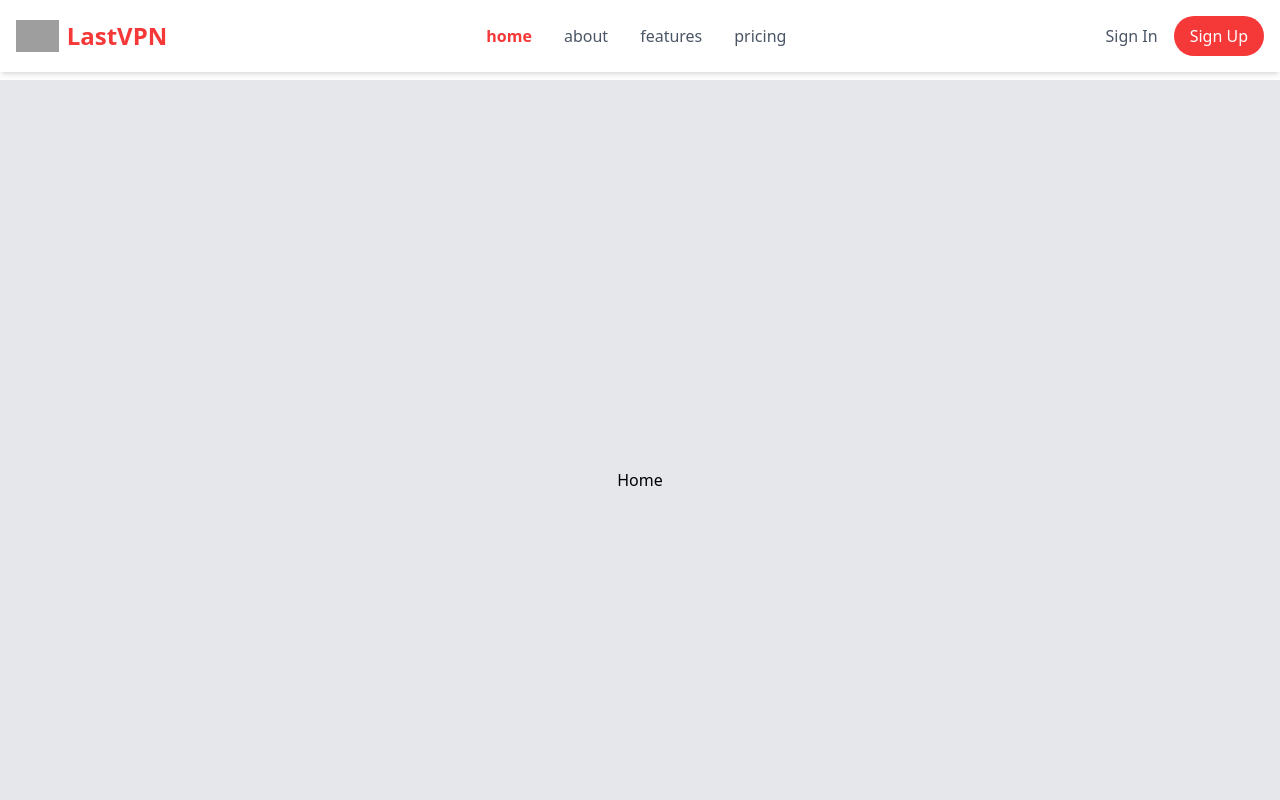
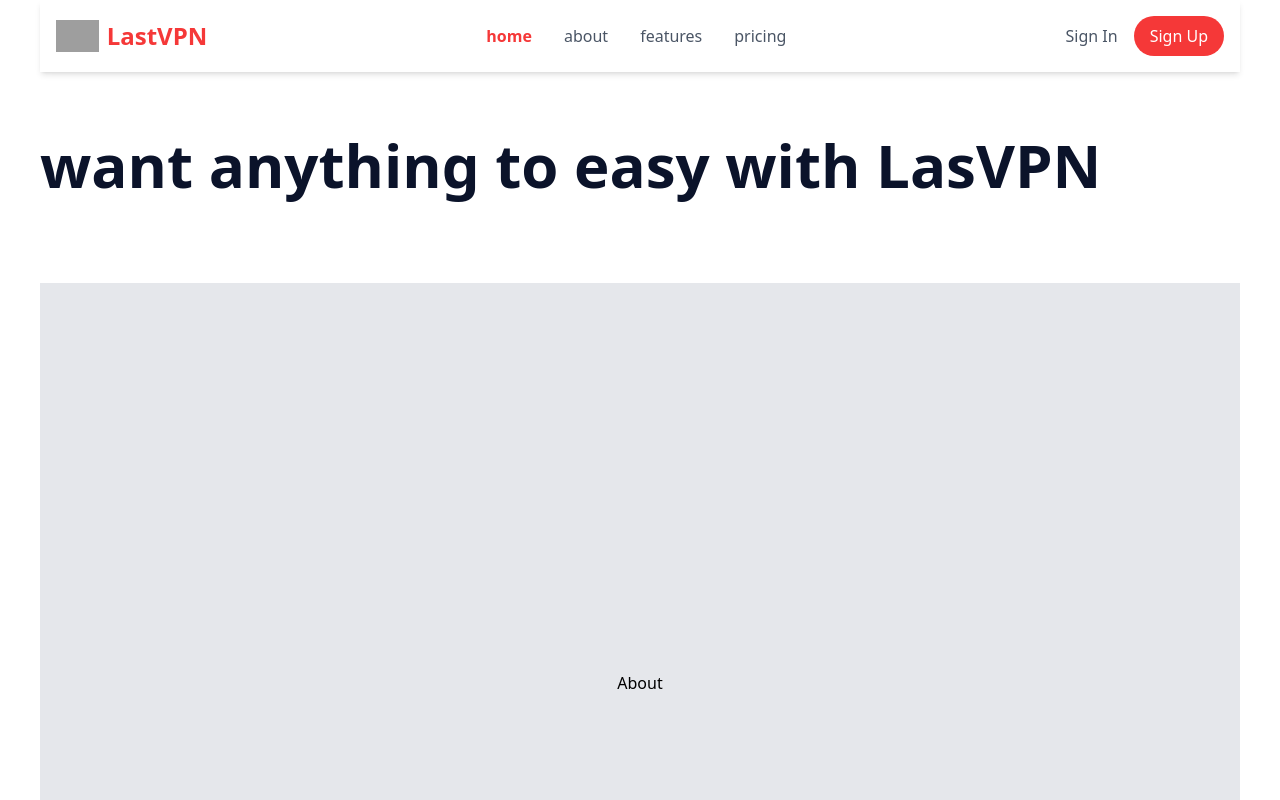
Before and after one commit to hasan814/React-TailwindCSS, a React (Vite) app: page / in a window 1280 px wide. Shown: the top 800 px of the page. Built offline with nearby package versions, Linux system fonts and the light colour scheme; grey boxes are pictures that could not be loaded.

Commit message:
Added and Complete Header

```diff
--- a/src/App.tsx
+++ b/src/App.tsx
@@ -7,14 +7,14 @@ import Pricing from "./components/templates/Pricing";
 
 const App = () => {
   return (
-    <>
+    <div className="max-w-[1200px] mx-auto">
       <Header />
       <Hero />
       <About />
       <Features />
       <Pricing />
       <Footer />
-    </>
+    </div>
   );
 };
 
--- a/src/components/layouts/Header.tsx
+++ b/src/components/layouts/Header.tsx
@@ -4,11 +4,18 @@ import { navItems } from "../../utils/LinkHelper";
 import { NavItem } from "../../types";
 
 const Header = () => {
-  const { active, setActive, scrollHandler } = useContext(MyContext);
+  // ============= Context ===============
+  const context = useContext(MyContext);
+
+  if (!context) {
+    throw new Error("Header must be used within a MyContextProvider");
+  }
+
+  const { active, setActive, scrollHandler } = context;
 
   // ============= Rendering ===============
   return (
-    <header className="p-4 shadow-md bg-white fixed w-full top-0">
+    <header className="max-w-[1200px] mx-auto p-4 shadow-md bg-white fixed top-0 right-0 left-0">
       <nav className="flex justify-between items-center">
         <div className="text-2xl font-bold flex items-center gap-2">
           <img
--- a/src/components/templates/Hero.tsx
+++ b/src/components/templates/Hero.tsx
@@ -1,13 +1,10 @@
 const Hero = () => {
   return (
-    <div className="pt-20">
-      <section
-        id="home"
-        className="h-screen flex justify-center items-center bg-gray-200"
-      >
-        <h1>Home</h1>
-      </section>
-    </div>
+    <section id="home" className="mt-32">
+      <h1 className="lg:text-6xl md:text-5xl text-4xl font-bold text-heading-text leading-tight">
+        want anything to easy with LasVPN
+      </h1>
+    </section>
   );
 };
 
```
